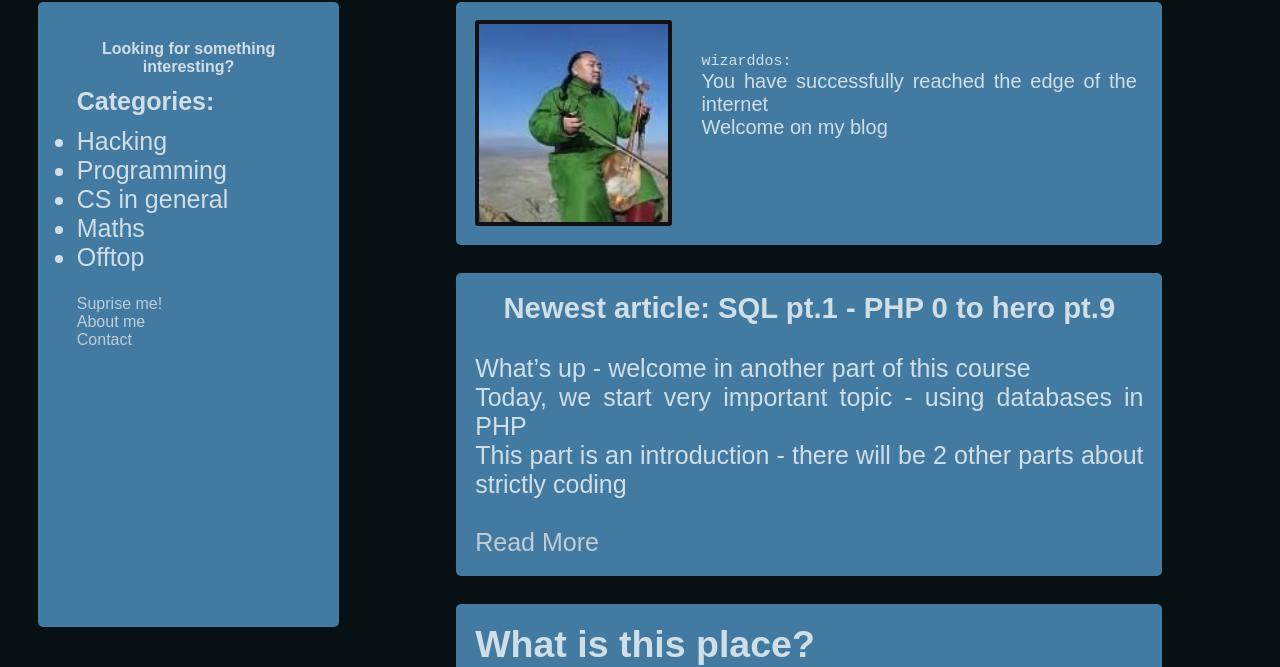
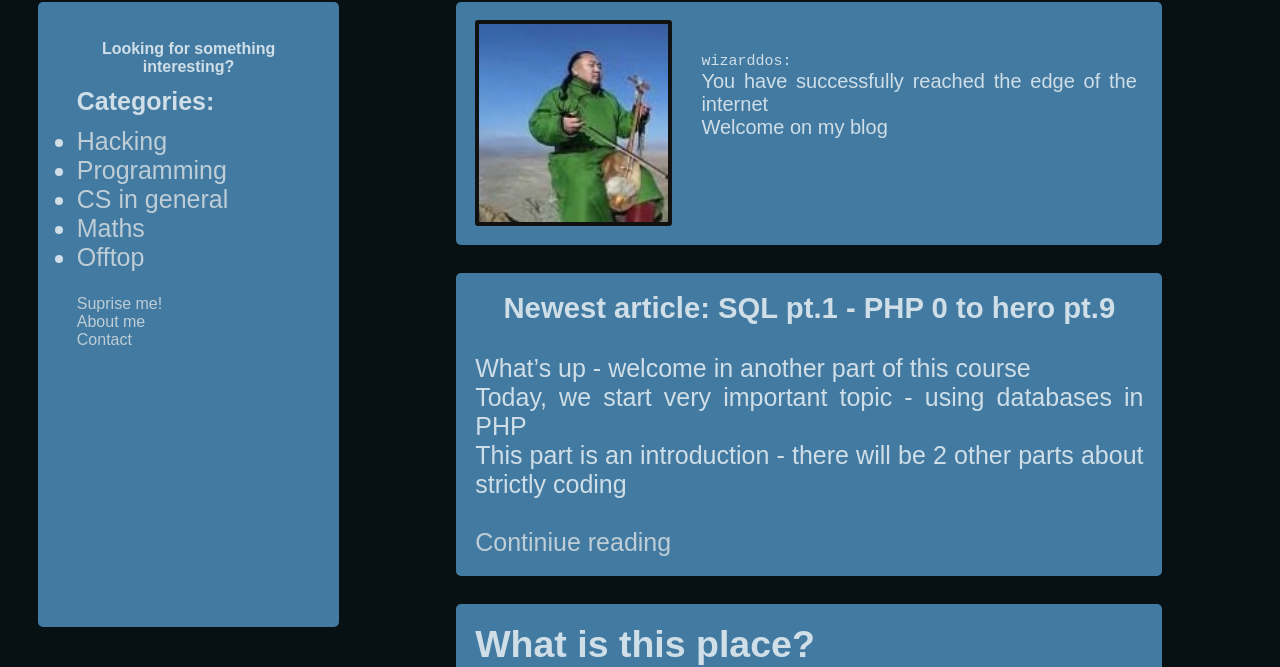
Before and after one commit to wizarddos/blog, a Jekyll site: the page built from index.html, in a window 1280 px wide and 1050 px high. Shown: the part 133-800 px from the top of the window. Built offline with Jekyll 4.4.1, drawn with Linux system fonts in a browser that asks for light colours; some of the changed lines change nothing that is shown.

Commit message:
Added fixed accesibility issues

```diff
--- a/_layouts/default.html
+++ b/_layouts/default.html
@@ -66,11 +66,11 @@
             <h2 class = "sidenav-header">Looking for something interesting?</h2>
             <h4>Categories: </h4>
             <ul class = "sidenav-ul">
-                <a href = "{{ site.baseurl }}/categories/hacking"><li>Hacking</li></a>
-                <a href = "{{ site.baseurl }}/categories/programming"><li>Programming</li></a>
-                <a href = "{{ site.baseurl }}/categories/cs-in-general"><li>CS in general</li></a>
-                <a href = "{{ site.baseurl }}/categories/maths"><li>Maths</li></a>
-                <a href = "{{ site.baseurl }}/categories/offtop"><li>Offtop</li></a>
+                <li><a href = "{{ site.baseurl }}/categories/hacking">Hacking</a></li>
+                <li><a href = "{{ site.baseurl }}/categories/programming">Programming</a></li>
+                <li><a href = "{{ site.baseurl }}/categories/cs-in-general">CS in general</a></li>
+                <li><a href = "{{ site.baseurl }}/categories/maths">Maths</a></li>
+                <li><a href = "{{ site.baseurl }}/categories/offtop">Offtop</a></li>
             </ul>
 
             <div class = "sidenav-down-align">
--- a/index.html
+++ b/index.html
@@ -21,7 +21,7 @@
                     {{ post.excerpt }}
                 </p>
                 <a href="{{ site.baseurl }}{{ post.url }}" class="read-more"><br/>
-                    Read More
+                    Continiue reading
                 </a>
             </section>
             <section class = "articles-tab block">
```
